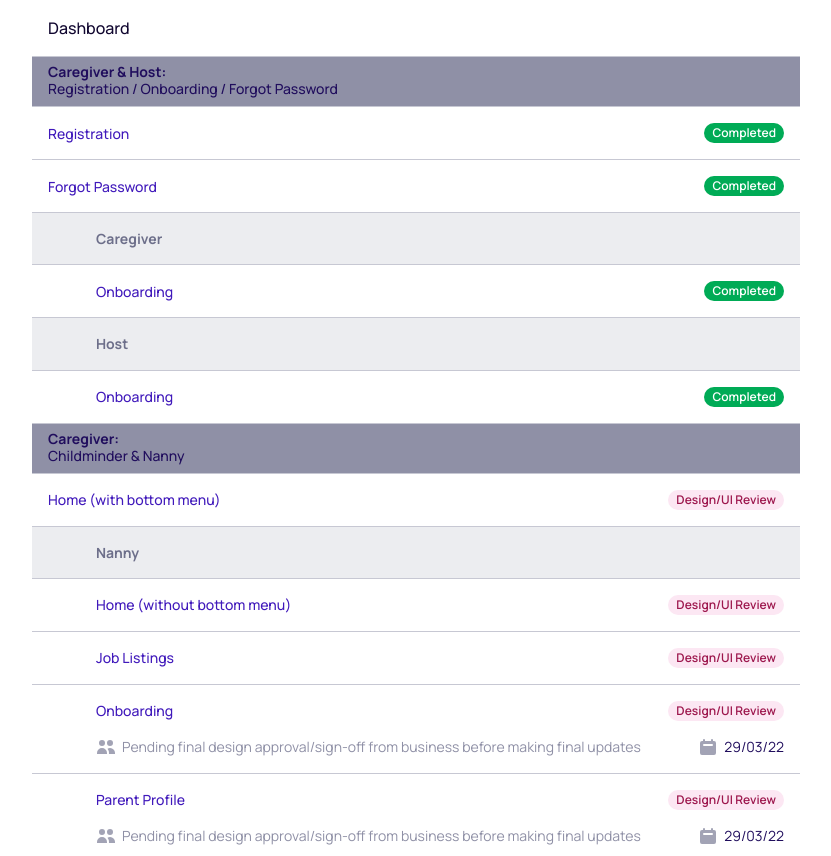
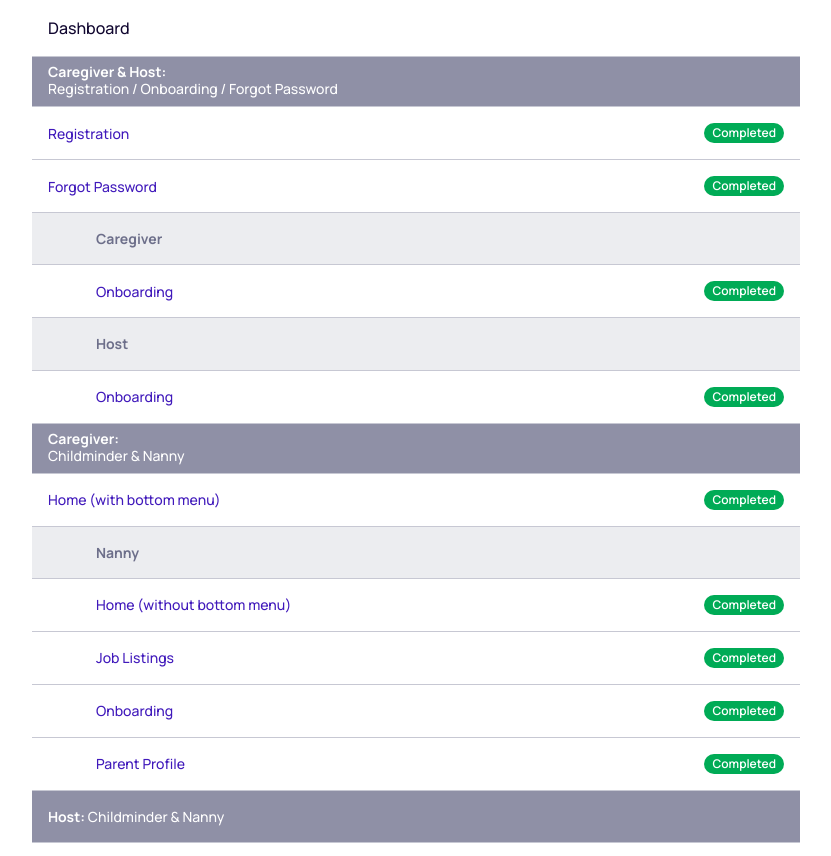
Before and after one commit to andres-codigo/nanny-nina, a Vue app: page /dashboard in a window 1280 px wide. Shown: the whole page, without its empty margins (224-1055 px from the left). Built offline with nearby package versions, Linux system fonts and the light colour scheme.

Commit message:
[folder, files, vue] duplicate pages folder created to add template based pages/caregiver nanny onboarding updated to include template page/location template page added to host nanny container/dashbaord updated

```diff
--- a/src/pages/02-caregiver/nanny/01-onboarding/pages/01-set-up-steps/Location.vue
+++ b/src/pages/00-duplicate-pages/Location.vue
@@ -3,7 +3,7 @@
 		<TopNavigation backgroundColor="bg-white" headerColor="text-purple-900" text="Location" />
 		<main>
 			<div class="h-screen flex flex-col mx-4">
-				<h4 class="text-center text-header-four antialiased my-12">Where are you currently?</h4>
+				<h4 class="text-center text-header-four antialiased my-12">{{ title }}</h4>
 
 				<form class="w-full" action="#" method="POST">
 					<div class="flex flex-col">
@@ -34,9 +34,9 @@
 </template>
 
 <script>
-import TopNavigation from '../../../../../../components/navigation/TopNavigation.vue'
-import InputField from '../../../../../../components/form/InputField.vue'
-import ButtonPrimary from '../../../../../../components/buttons/ButtonPrimary.vue'
+import TopNavigation from '../../components/navigation/TopNavigation.vue'
+import InputField from '../../components/form/InputField.vue'
+import ButtonPrimary from '../../components/buttons/ButtonPrimary.vue'
 
 import { ChevronLeftIcon } from '@heroicons/vue/solid'
 
@@ -46,6 +46,9 @@ export default {
 		InputField,
 		ButtonPrimary,
 		ChevronLeftIcon
+	},
+	props: {
+		title: String
 	}
 }
 </script>
--- a/src/pages/02-caregiver/nanny/01-onboarding/OnboardingContainer.vue
+++ b/src/pages/02-caregiver/nanny/01-onboarding/OnboardingContainer.vue
@@ -1,7 +1,7 @@
 <template>
 	<div class="flex flex-wrap grow gap-y-6 gap-x-4">
 		<!-- 01 Set-up Steps -->
-		<Location class="max-w-450-for-dev-not-prod" />
+		<Location title="Where are you currently?" class="max-w-450-for-dev-not-prod" />
 		<PreApplicationMediaUploadPhoto class="max-w-450-for-dev-not-prod" />
 		<HomeWithoutMenu class="max-w-450-for-dev-not-prod" />
 
@@ -27,7 +27,7 @@
 </template>
 <script>
 /* Location */
-import Location from './pages/01-set-up-steps/Location.vue'
+import Location from '../../../00-duplicate-pages/Location.vue' /* Template */
 import PreApplicationMediaUploadPhoto from './pages/01-set-up-steps/PreApplicationMediaUploadPhoto.vue'
 import HomeWithoutMenu from '../../childminder-and-nanny/pages/HomeWithoutMenu.vue'
 
--- a/src/pages/03-host/nanny/HostNannyContainer.vue
+++ b/src/pages/03-host/nanny/HostNannyContainer.vue
@@ -1,18 +1,15 @@
 <template>
-	<div class="flex flex-wrap grow gap-y-6 sm:gap-x-4 w-full h-full">
-		<AddressForm01 class="min-w-360-for-dev-not-prod" />
-		<MediaUploadPhoto02 class="min-w-360-for-dev-not-prod" />
+	<div class="flex flex-wrap grow gap-y-6 gap-x-4">
+		<Location title="What’s your address?" class="max-w-450-for-dev-not-prod" />
 	</div>
 </template>
 
 <script>
-import AddressForm01 from './pages/AddressForm01.vue'
-import MediaUploadPhoto02 from './pages/MediaUploadPhoto02.vue'
+import Location from '../../00-duplicate-pages/Location.vue' /* Template */
 
 export default {
 	components: {
-		AddressForm01,
-		MediaUploadPhoto02
+		Location
 	}
 }
 </script>
--- a/src/pages/_dashboard/Dashboard.vue
+++ b/src/pages/_dashboard/Dashboard.vue
@@ -4,9 +4,9 @@
 			<h6 class="pl-4 py-4 header-six font-medium text-purple-900">Dashboard</h6>
 			<nav class="h-full overflow-y-auto" aria-label="Directory">
 				<div class="relative">
-					<div class="z-10 sticky top-0 border-t border-b border-gray-200 bg-gray-500 px-4 py-2 text-sm font-medium text-white antialiased">
-						<p class="text-md font-bold leading-none">Caregiver &amp; Host: </p>
-						<p class="text-md">Registration / Onboarding / Forgot Password</p>
+					<div class="z-10 sticky top-0 border-t border-b border-gray-200 bg-gray-500 px-4 py-2 text-sm font-medium antialiased">
+						<p class="text-md text-white font-bold leading-none">Caregiver &amp; Host: </p>
+						<p class="text-md text-white">Registration / Onboarding / Forgot Password</p>
 					</div>
 					<ul role="list" class="relative z-0 divide-y divide-gray-200">
 						<ListItem
@@ -73,8 +73,8 @@
 				</div>
 				<div class="relative">
 					<div class="z-10 sticky top-0 border-t border-b border-gray-200 bg-gray-500 px-4 py-2 text-sm font-medium text-white antialiased">
-						<p class="text-md font-bold leading-none">Caregiver: </p>
-						<p class="text-md">Childminder &amp; Nanny</p>
+						<p class="text-md text-white font-bold leading-none">Caregiver: </p>
+						<p class="text-md text-white">Childminder &amp; Nanny</p>
 					</div>
 					<ul role="list" class="relative z-0 divide-y divide-gray-200">
 						<ListItem
@@ -84,9 +84,9 @@
 							routerLinkPath="/childminder-and-nanny-home"
 							title="Home (with bottom menu)"
 							textColor="text-purple-600"
-							textBadge="Design/UI Review"
-							textColorBadge="text-pink-800"
-							backgroundColorBadge="bg-pink-100"
+							textBadge="Completed"
+							textColorBadge="text-white"
+							backgroundColorBadge="bg-green-800"
 						/>
 					</ul>
 				</div>
@@ -103,9 +103,9 @@
 							routerLinkPath="/nanny-home-without-bottom-menu"
 							title="Home (without bottom menu)"
 							textColor="text-purple-600"
-							textBadge="Design/UI Review"
-							textColorBadge="text-pink-800"
-							backgroundColorBadge="bg-pink-100"
+							textBadge="Completed"
+							textColorBadge="text-white"
+							backgroundColorBadge="bg-green-800"
 						/>
 						<ListItem
 							:subItem="true"
@@ -115,33 +115,33 @@
 							routerLinkPath="/nanny-job-listings"
 							title="Job Listings"
 							textColor="text-purple-600"
-							textBadge="Design/UI Review"
-							textColorBadge="text-pink-800"
-							backgroundColorBadge="bg-pink-100"
+							textBadge="Completed"
+							textColorBadge="text-white"
+							backgroundColorBadge="bg-green-800"
 						/>
 						<ListItem
 							:subItem="true"
-							:hideNotes="false"
-							notes="Pending final design approval/sign-off from business before making final updates"
-							date="29/03/22"
+							:hideNotes="true"
+							notes=""
+							date=""
 							routerLinkPath="/nanny-service-onboarding"
 							title="Onboarding"
 							textColor="text-purple-600"
-							textBadge="Design/UI Review"
-							textColorBadge="text-pink-800"
-							backgroundColorBadge="bg-pink-100"
+							textBadge="Completed"
+							textColorBadge="text-white"
+							backgroundColorBadge="bg-green-800"
 						/>
 						<ListItem
 							:subItem="true"
-							:hideNotes="false"
-							notes="Pending final design approval/sign-off from business before making final updates"
-							date="29/03/22"
+							:hideNotes="true"
+							notes=""
+							date=""
 							routerLinkPath="/nanny-parent-profile"
 							title="Parent Profile"
 							textColor="text-purple-600"
-							textBadge="Design/UI Review"
-							textColorBadge="text-pink-800"
-							backgroundColorBadge="bg-pink-100"
+							textBadge="Completed"
+							textColorBadge="text-white"
+							backgroundColorBadge="bg-green-800"
 						/>
 					</ul>
 				</div>
@@ -155,24 +155,27 @@
 							notes=""
 							date=""
 							routerLinkPath="/host-nanny-home"
-							title="Home"
+							title="Home (with bottom menu)"
 							textColor="text-purple-600"
-							textBadge="Design/UI Review"
-							textColorBadge="text-pink-800"
-							backgroundColorBadge="bg-pink-100"
+							textBadge="Completed"
+							textColorBadge="text-white"
+							backgroundColorBadge="bg-green-800"
 						/>
 					</ul>
+					<div class="z-10 sticky top-0 border-t border-b border-gray-200 bg-gray-50 pl-16 pr-4 py-4 text-sm font-medium text-gray-600">
+						<h3><span class="font-bold">Nanny</span> </h3>
+					</div>
 					<ul role="list" class="relative z-0 divide-y divide-gray-200">
 						<ListItem
 							:hideNotes="true"
 							notes=""
 							date=""
 							routerLinkPath="/host-nanny"
-							title="Address Form / Media Upload Photos"
+							title="Onboarding"
 							textColor="text-purple-600"
-							textBadge="Design/UI Review"
-							textColorBadge="text-pink-800"
-							backgroundColorBadge="bg-pink-100"
+							textBadge="In Progress"
+							textColorBadge="text-amber-800"
+							backgroundColorBadge="bg-amber-100"
 						/>
 					</ul>
 				</div>
```
